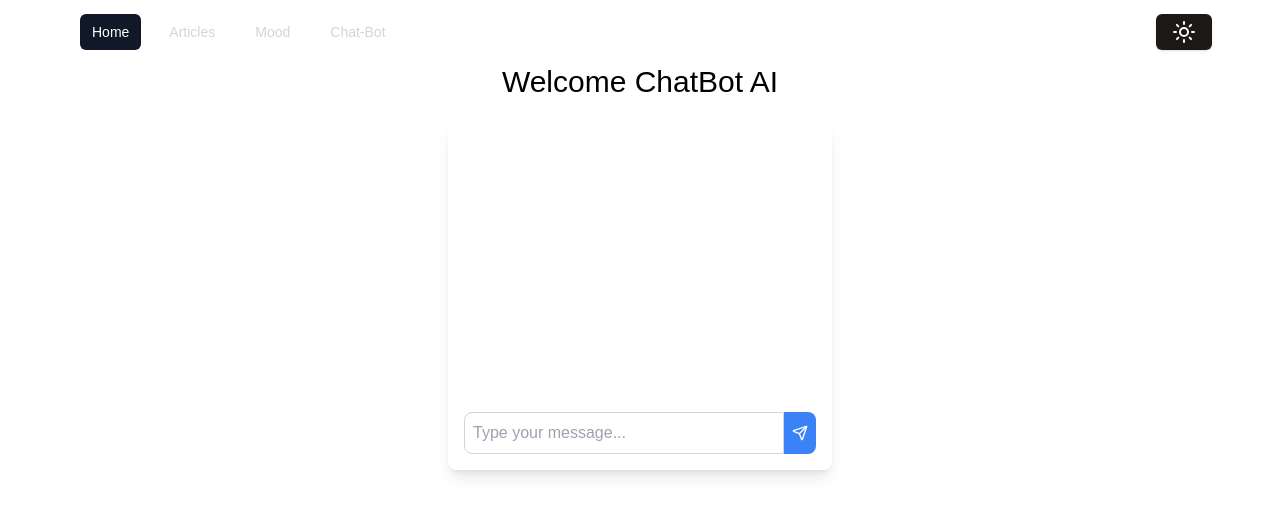
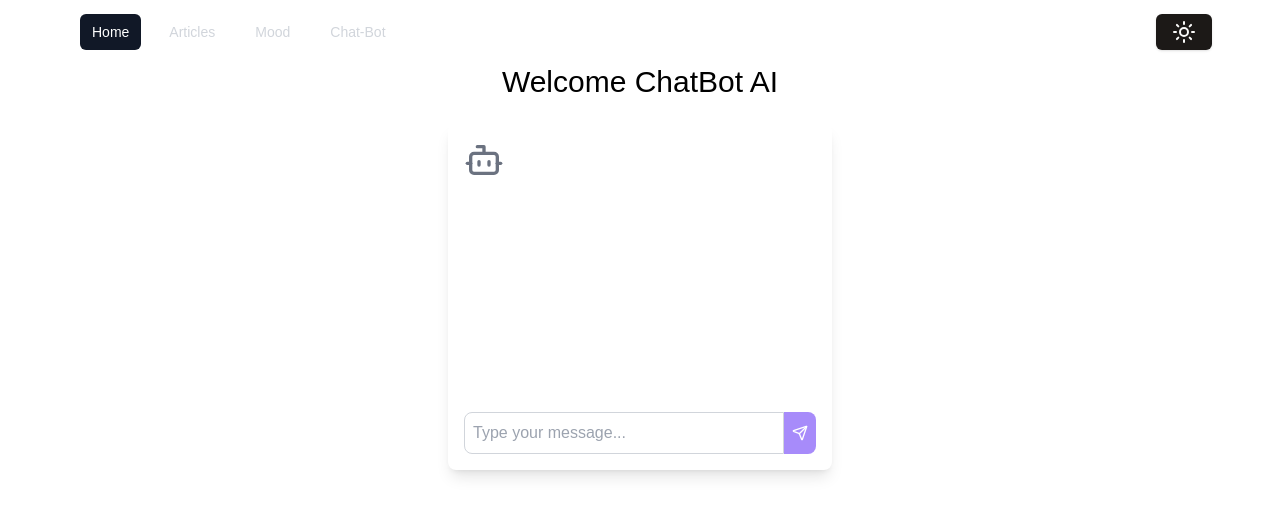
Before and after one commit to QDZantoine/crazy-dev, a Next.js app: page /chat-bot in a window 1280 px wide. Shown: the top 516 px of the page. Built offline with nearby package versions, Linux system fonts and the light colour scheme.

Commit message:
feat: add style to chat-bot

```diff
--- a/src/app/layout.tsx
+++ b/src/app/layout.tsx
@@ -19,7 +19,6 @@ const geistMono = localFont({
 
 export default function RootLayout({ children }: { children: ReactNode }) {
   const [mounted, setMounted] = useState(false);
-  const { theme } = useTheme();
 
 useEffect(()=>{
   setMounted(true)
@@ -29,7 +28,7 @@ if(!mounted){
 }
   return (
     <html lang="en"suppressHydrationWarning>
-      <body>
+      <body className='bg-background'>
         <ThemeProvider>
           <Navbar />
           {children}
--- a/src/components/DarkChatBot.tsx
+++ b/src/components/DarkChatBot.tsx
@@ -1,6 +1,6 @@
 'use client';
 import { useEffect, useState } from 'react';
-import { Send } from 'lucide-react';
+import { Bot, Send } from 'lucide-react';
 import { useTheme } from 'next-themes';
 
 type Message = {
@@ -15,7 +15,7 @@ const DarkChatBot = () => {
   const [isDarkMode, setIsDarkMode] = useState(false);
 
   useEffect(() => {
-    setIsDarkMode(theme === "dark");
+    setIsDarkMode(theme === 'dark');
   }, [theme]);
 
   if (!isDarkMode) return null;
@@ -37,8 +37,9 @@ const DarkChatBot = () => {
   };
 
   return (
-    <div className="p-4 rounded-lg shadow-lg bg-white dark:bg-stone-800 w-96">
+    <div className="p-4 rounded-lg shadow-lg bg-stone-900 dark:bg-stone-800 w-96">
       <div className="h-64 overflow-y-auto mb-4">
+      <Bot size={40} className="text-gray-500 dark:text-gray-400 mr-2" />
         {messages.map((message, index) => (
           <div
             key={index}
@@ -49,7 +50,7 @@ const DarkChatBot = () => {
             <div
               className={`p-2 rounded-lg ${
                 message.sender === 'user'
-                  ? 'bg-blue-500 text-white'
+                  ? 'bg-violet-400 text-white'
                   : 'bg-gray-200 dark:bg-gray-700 text-black'
               }`}
             >
@@ -58,7 +59,7 @@ const DarkChatBot = () => {
           </div>
         ))}
       </div>
-      <div className="flex">
+      <div className="flex ">
         <input
           className="flex-grow p-2 border border-gray-300 rounded-l-lg dark:bg-gray-700 dark:border-gray-600"
           type="text"
@@ -67,7 +68,7 @@ const DarkChatBot = () => {
           placeholder="Type your message..."
         />
         <button
-          className="p-2 bg-blue-500 text-white rounded-r-lg"
+          className="p-2 bg-violet-400 text-white rounded-r-lg"
           onClick={handleSendMessage}
         >
           <Send size={16} />
--- a/src/components/LightChatBot.tsx
+++ b/src/components/LightChatBot.tsx
@@ -1,6 +1,6 @@
 'use client';
 import { useEffect, useState } from 'react';
-import { Send } from 'lucide-react';
+import { Bot, Send } from 'lucide-react';
 import { useTheme } from 'next-themes';
 
 type Message = {
@@ -47,6 +47,7 @@ const LightChatBot = () => {
   return (
     <div className="p-4 rounded-lg shadow-lg bg-white w-96">
       <div className="h-64 overflow-y-auto mb-4">
+      <Bot size={40} className="text-gray-500 dark:text-gray-400 mr-2" />
         {messages.map((message, index) => (
           <div
             key={index}
@@ -57,7 +58,7 @@ const LightChatBot = () => {
             <div
               className={`p-2 rounded-lg ${
                 message.sender === 'user'
-                  ? 'bg-blue-500 text-white'
+                  ? 'bg-violet-400 text-white'
                   : 'bg-gray-200 text-black'
               }`}
             >
@@ -75,7 +76,7 @@ const LightChatBot = () => {
           placeholder="Type your message..."
         />
         <button
-          className="p-2 bg-blue-500 text-white rounded-r-lg"
+          className="p-2 bg-violet-400 text-white rounded-r-lg"
           onClick={handleSendMessage}
         >
           <Send size={16} />
```
Also changed, not shown: src/app/globals.css (line endings or trailing spaces), 1 other file (tests, documents, lock files or other folders).
